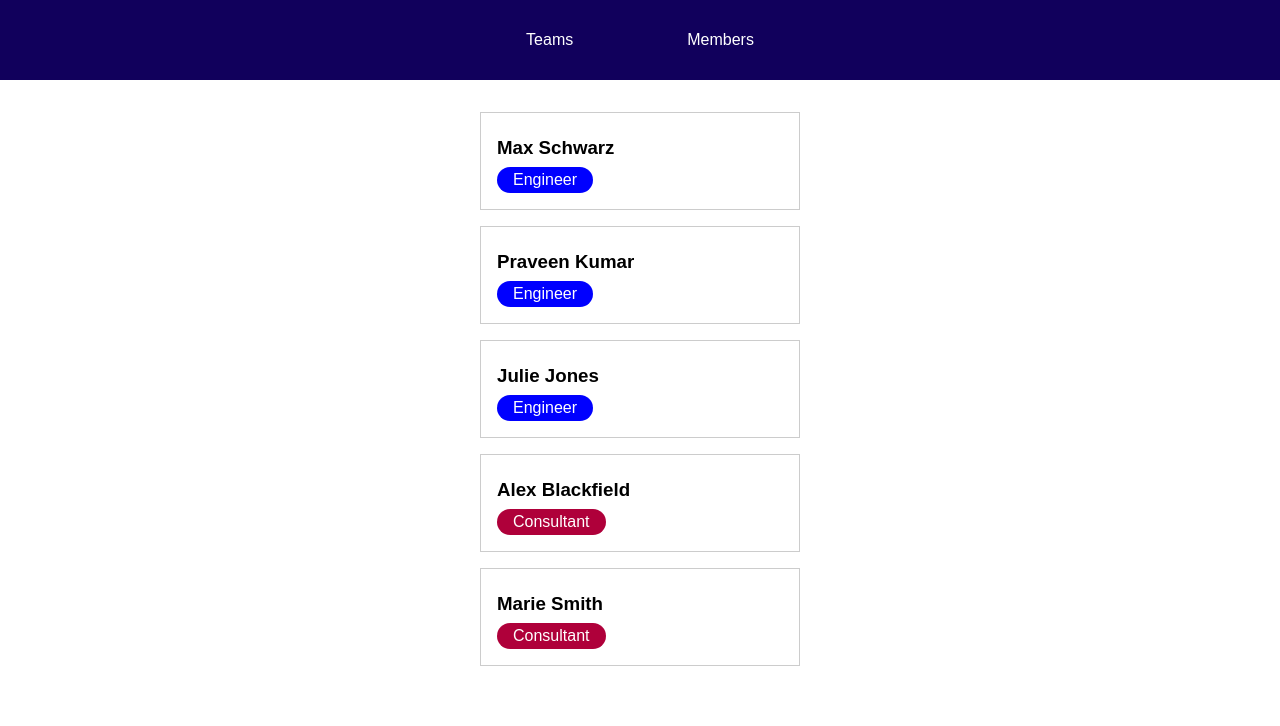
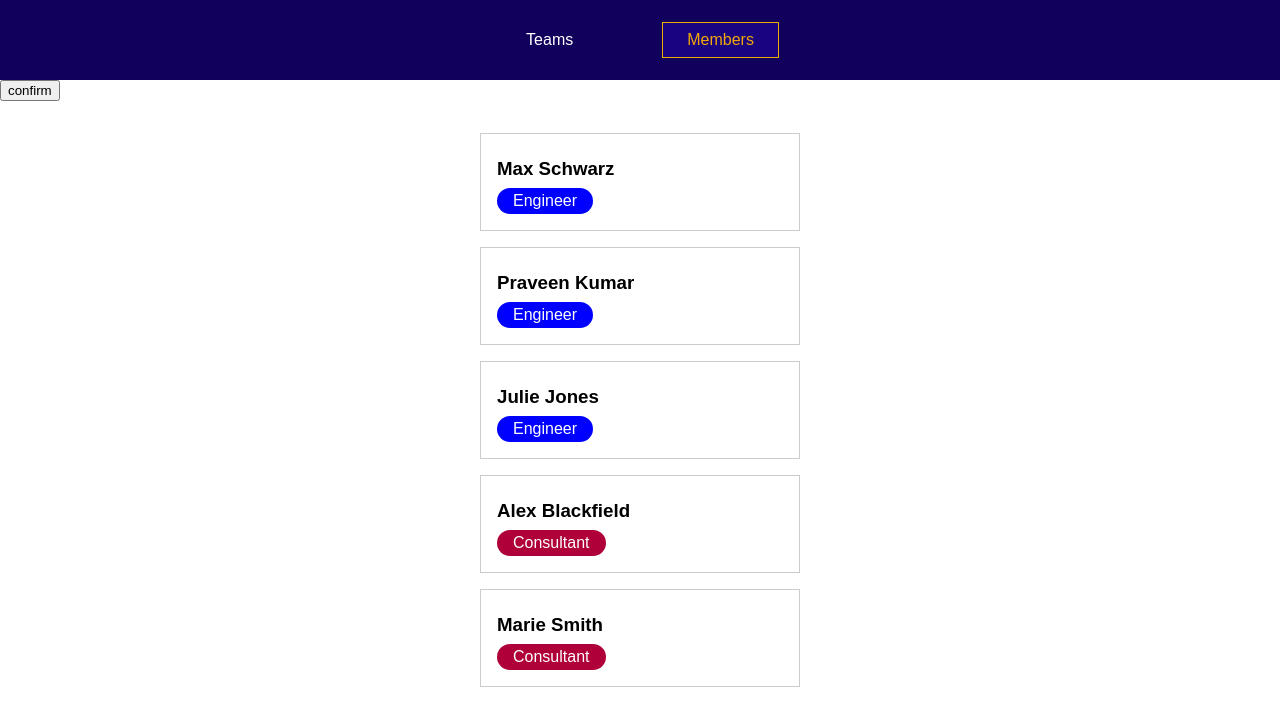
Before and after one commit to tijaniabdellatif/vue-routing-app, a Vue app: page /users in a window 1280 px wide. Shown: the top 726 px of the page. Built offline with nearby package versions, Linux system fonts and the light colour scheme.

Commit message:
pragmatic_navigation

```diff
--- a/src/components/nav/TheNavigation.vue
+++ b/src/components/nav/TheNavigation.vue
@@ -52,7 +52,8 @@ a {
 }
 
 a:hover,
-a:active {
+a:active,
+a.active{
   color: #f1a80a;
   border-color: #f1a80a;
   background-color: #1a037e;
--- a/src/components/users/UsersList.vue
+++ b/src/components/users/UsersList.vue
@@ -1,4 +1,5 @@
 <template>
+  <button @click='confirmInput'>confirm</button>
   <ul>
     <user-item v-for="user in users" :key="user.id" :name="user.fullName" :role="user.role"></user-item>
   </ul>
@@ -12,6 +13,18 @@ export default {
     UserItem,
   },
   inject: ['users'],
+
+  methods:{
+    confirmInput(){
+
+      /**
+       * Pragmatic navigation
+       */
+      this.$router.push('/teams');
+
+
+    }
+  }
 };
 </script>
 
--- a/src/main.js
+++ b/src/main.js
@@ -11,7 +11,9 @@ const router = createRouter({
 
     {path:'/teams',component:TeamsList},
     {path:'/users',component:UsersList}
-  ]
+  ],
+
+  linkActiveClass:'active'
 
 });
 
```
